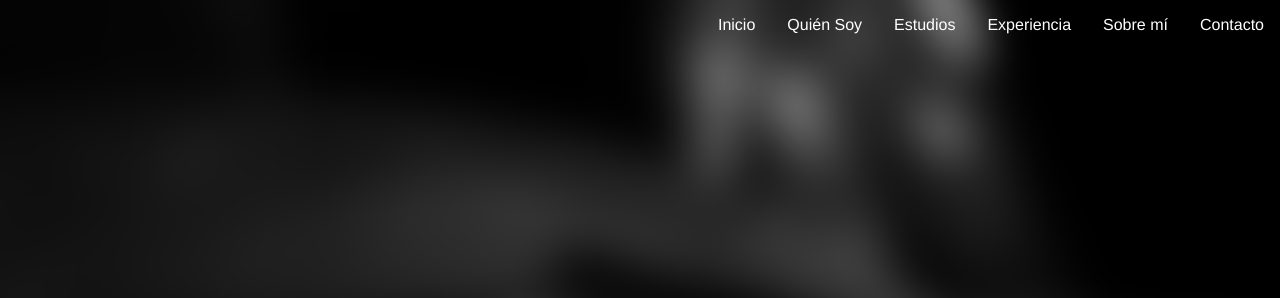
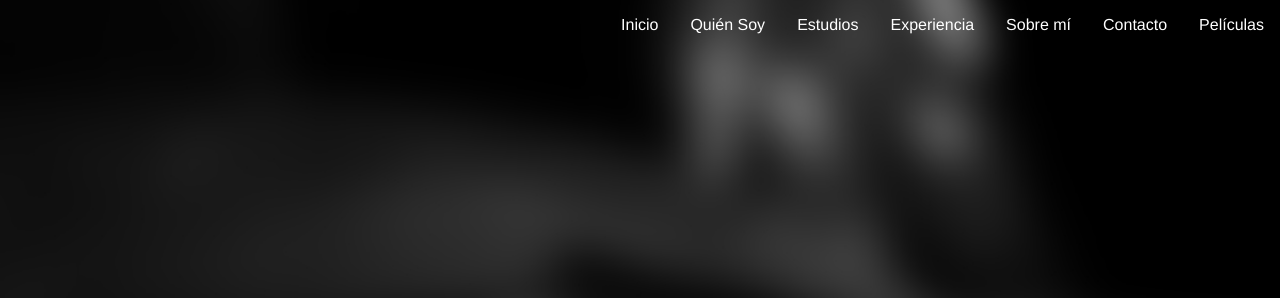
Before and after one commit to pablopunk/full-responsive-profile, a website: page index.html in a window 1280 px wide. Shown: the top 298 px of the page. Drawn offline with nearby package versions, Linux system fonts and the light colour scheme; no server answers; a web font is replaced by a local one.

Commit message:
Movies link

```diff
--- a/index.html
+++ b/index.html
@@ -22,6 +22,7 @@
       <li><a href="#experiencia">Experiencia</a></li>
       <li><a href="#sobre-mi">Sobre mí</a></li>
       <li><a href="#contacto">Contacto</a></li>
+      <li><a href="#peliculas">Películas</a></li>
     </ul>
   </nav>
   <header>
```
